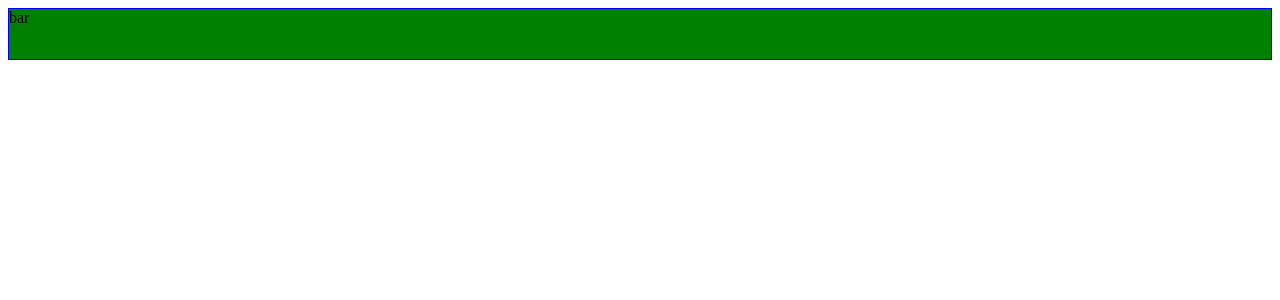
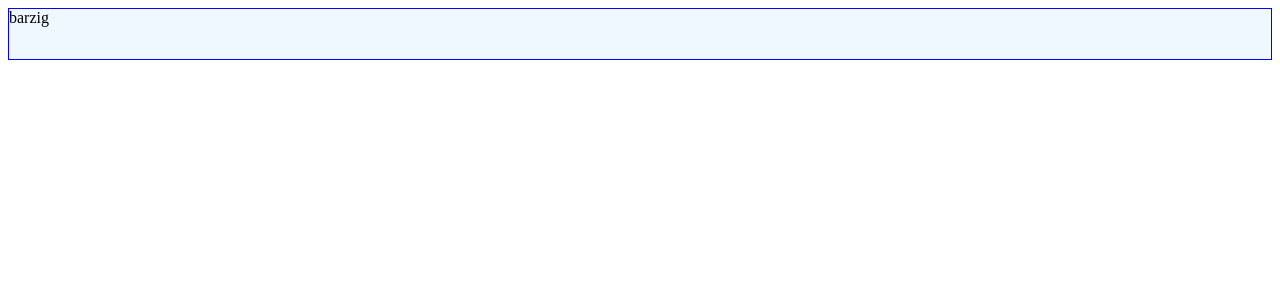
Before and after one commit to tomgrek/hackathon-skeleton, a React app: page / in a window 1280 px wide. Shown: the top 300 px of the page. Built offline with nearby package versions, Linux system fonts and the light colour scheme.

Commit message:
Made a few cosmetic changes

```diff
--- a/app/App.css
+++ b/app/App.css
@@ -1,5 +1,5 @@
 .app {
-  background-color: green;
+  background-color: aliceblue;
   height: 50px;
   border: 1px solid blue;
 }
--- a/app/App.js
+++ b/app/App.js
@@ -9,7 +9,7 @@ export default class App extends React.Component {
   render() {
     return (
       <div className={styles.app}>
-        bar
+        barzig
       </div>
     );
   }
```
Also changed, not shown: server.js (+9 -0 lines).
